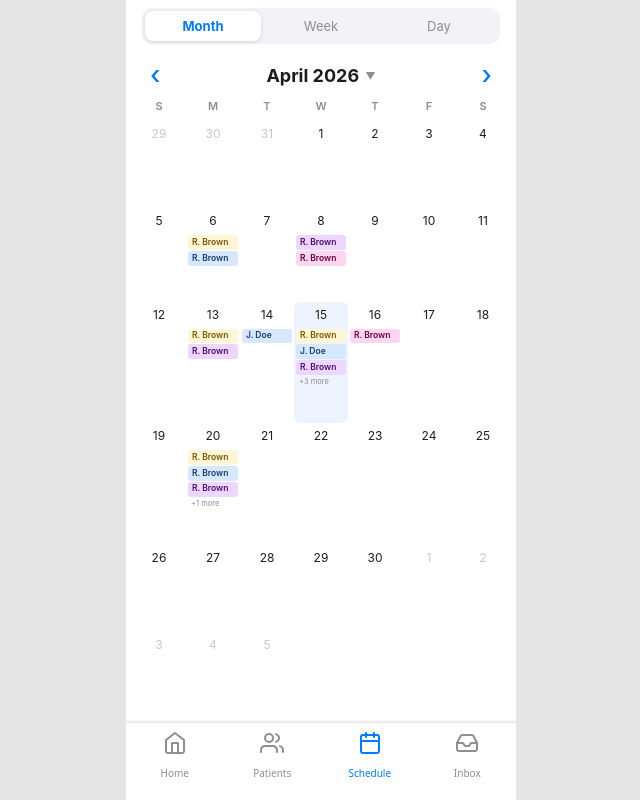
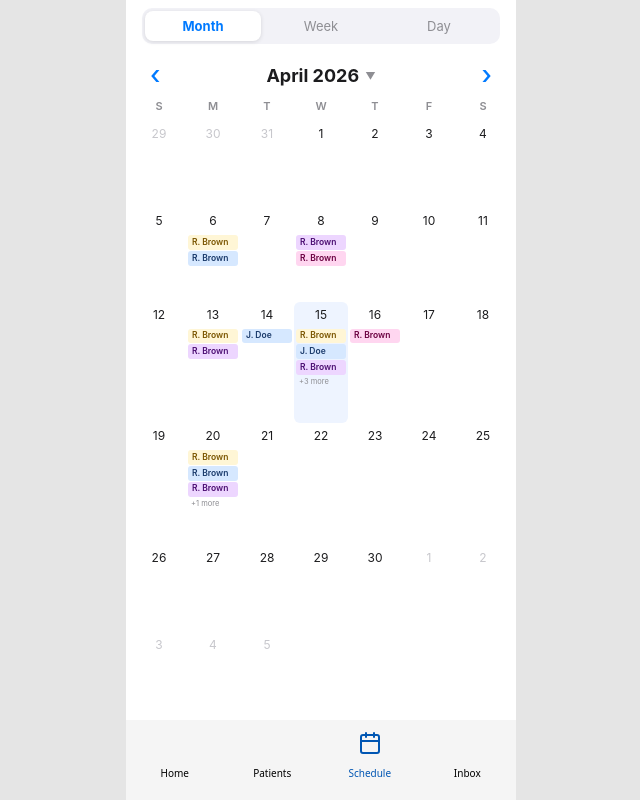
Before and after one commit to kateyang1998/novalab-oscar-mobile-pro, a React (Vite) app: page /schedule in a window 1280 px wide. Shown: the whole page, without its empty margins (319-959 px from the left). Built offline with nearby package versions, Linux system fonts and the light colour scheme.

Commit message:
refactor: update global styles and theme tokens to OSCAR palette

```diff
--- a/src/styles/global.css
+++ b/src/styles/global.css
@@ -1,17 +1,31 @@
 /* Minimal global styles and CSS variables for the app */
 :root {
-  /* Colors */
-  --color-primary: #007AFF;
-  --color-primary-dark: #0051A8;
-  --color-accent: #FFC107;
-  --color-success: #34C759;
-  --color-warning: #FFCC00;
-  --color-danger: #FF3B30;
-  --color-neutral-0: #FFFFFF;
-  --color-neutral-1: #F7F7F8;
-  --color-neutral-2: #E5E5EA;
-  --color-neutral-7: #8E8E93;
-  --color-neutral-9: #1C1C1E;
+  /* OSCAR palette */
+  --oscar-blue: #0056B3;
+  --oscar-gray: #E9ECEF;
+  --oscar-white: #F8F9FA;
+  --oscar-black: #000000;
+  --oscar-red: #C82333;
+  --oscar-green: #28A745;
+  --oscar-yellow: #FFEAA7;
+  --pale-sky: #757575;
+  --shark: #212529;
+  --barley-white: #FFF3CD;
+  --yukon-gold: #856404;
+
+  /* Appointment colors */
+  --appt-new-patient: #816300;
+  --appt-follow-up: #0056B3;
+  --appt-physical: #5F0088;
+  --appt-consultation: #930076;
+  --appt-urgent: #470007;
+
+  /* Semantic aliases */
+  --color-primary: var(--oscar-blue);
+  --color-background: var(--oscar-gray);
+  --color-surface: var(--oscar-white);
+  --color-text: var(--shark);
+  --color-danger: var(--oscar-red);
 
   /* Typography */
   --font-family: Inter, system-ui, -apple-system, 'Segoe UI', Roboto, 'Helvetica Neue', Arial;
@@ -43,3 +57,64 @@
 /* Make app-level anchor and button resets consistent */
 a { color: inherit; text-decoration: none; }
 button { font-family: inherit; }
+
+/* Layout helpers for OSCAR theme */
+.top-bar {
+  background: var(--oscar-white);
+  color: var(--color-text);
+  box-shadow: 0 1px 0 rgba(0,0,0,0.04);
+}
+
+.bottom-nav {
+  background: var(--oscar-white);
+  color: var(--color-text);
+  border-top: 1px solid rgba(0,0,0,0.06);
+}
+
+.app-main {
+  background: var(--oscar-gray);
+  color: var(--color-text);
+  min-height: 100%;
+}
+
+.section-container {
+  background: var(--oscar-white);
+  padding: var(--space-md);
+  border-radius: var(--radius-sm);
+  box-shadow: 0 1px 2px rgba(0,0,0,0.02);
+}
+
+/* Buttons */
+.btn {
+  display: inline-flex;
+  align-items: center;
+  justify-content: center;
+  gap: 8px;
+  padding: 10px 14px;
+  border-radius: 8px;
+  font-weight: 600;
+  cursor: pointer;
+}
+
+.btn-primary {
+  background: var(--oscar-blue);
+  color: var(--oscar-white);
+  border: 1px solid var(--oscar-blue);
+}
+
+.btn-secondary {
+  background: var(--oscar-white);
+  color: var(--oscar-blue);
+  border: 1px solid var(--oscar-blue);
+}
+
+.btn-cancel {
+  background: var(--oscar-red);
+  color: var(--oscar-white);
+  border: 1px solid var(--oscar-red);
+}
+
+/* Small helpers */
+.text-muted { color: var(--pale-sky); }
+.shadow-sm { box-shadow: 0 1px 2px rgba(0,0,0,0.04); }
+.shadow-md { box-shadow: 0 4px 8px rgba(33,37,41,0.08); }
--- a/src/styles/theme.js
+++ b/src/styles/theme.js
@@ -1,18 +1,27 @@
-// Central design tokens for the application
+// Central design tokens for the application (OSCAR palette)
 export const theme = {
   colors: {
-    primary: '#007AFF',
-    primaryDark: '#0051A8',
-    accent: '#FFC107',
-    success: '#34C759',
-    warning: '#FFCC00',
-    danger: '#FF3B30',
-    neutral0: '#FFFFFF',
-    neutral1: '#F7F7F8',
-    neutral2: '#E5E5EA',
-    neutral7: '#8E8E93',
-    neutral9: '#1C1C1E',
+    oscarBlue: '#0056B3', // OSCAR blue
+    oscarGray: '#E9ECEF', // OSCAR Gray
+    oscarWhite: '#F8F9FA', // OSCAR White
+    oscarBlack: '#000000', // OSCAR Black
+    oscarRed: '#C82333', // OSCAR Red
+    oscarGreen: '#28A745', // OSCAR Green
+    oscarYellow: '#FFEAA7', // OSCAR Yellow
+    paleSky: '#757575',
+    shark: '#212529',
+    barleyWhite: '#FFF3CD',
+    yukonGold: '#856404',
+    // Appointment type colors
+    appointment: {
+      newPatient: '#816300',
+      followUp: '#0056B3',
+      physical: '#5F0088',
+      consultation: '#930076',
+      urgentCare: '#470007',
+    },
   },
+  // typography
   font: {
     family:
       'Inter, system-ui, -apple-system, "Segoe UI", Roboto, "Helvetica Neue", Arial',
@@ -23,6 +32,12 @@
   spacing: { xs: '4px', sm: '8px', md: '16px', lg: '24px', xl: '32px' },
   radius: { sm: '4px', md: '8px', lg: '12px' },
   breakpoints: { sm: '640px', md: '768px', lg: '1024px' },
+  // standard shadows
+  shadows: {
+    sm: '0 1px 2px rgba(0,0,0,0.04)',
+    md: '0 4px 8px rgba(33,37,41,0.08)',
+    lg: '0 12px 24px rgba(33,37,41,0.12)',
+  },
 };
 
 export default theme;
```
